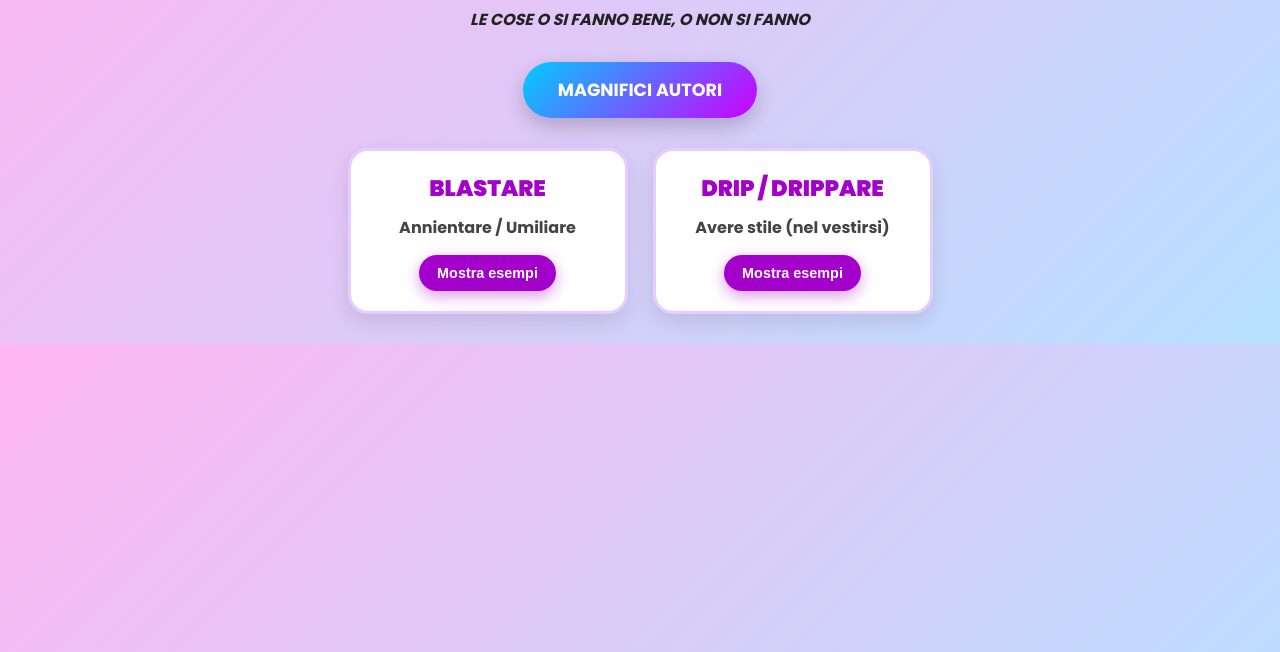
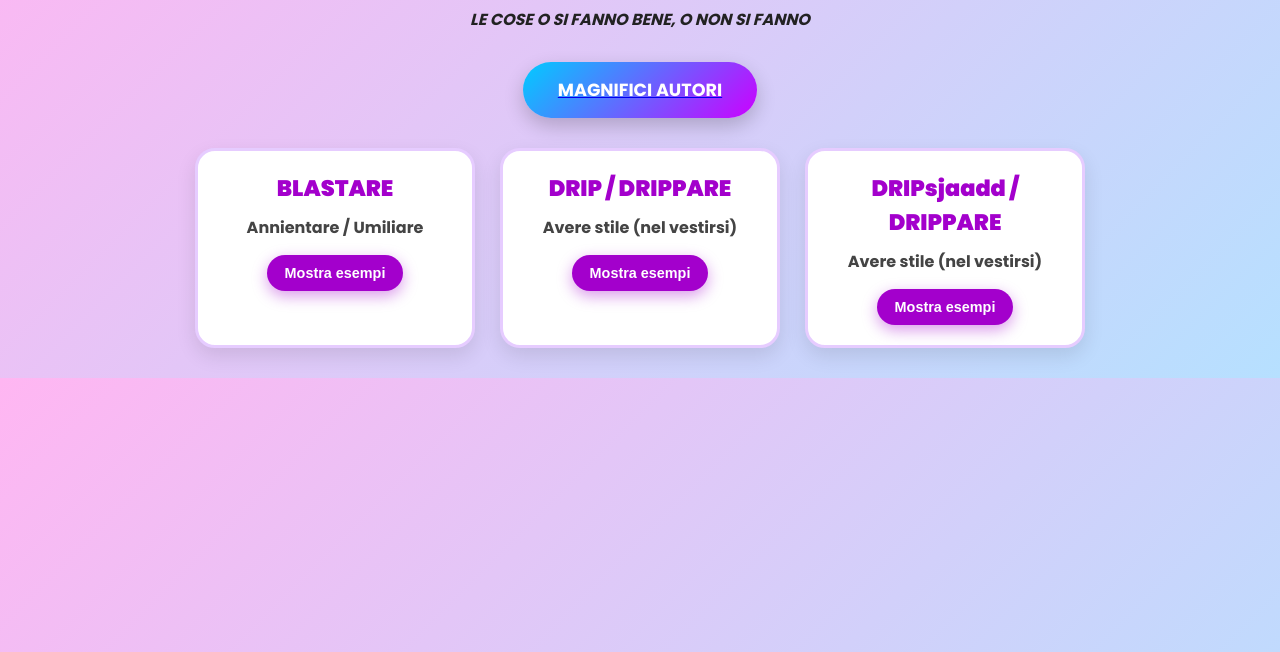
Before and after one commit to Davidemessiiiiiii/sito-frabolario, a plain HTML site: page index.html in a window 1280 px wide. Shown: the part 148-800 px from the top of the page. Drawn offline with Linux system fonts and the light colour scheme.

Commit message:
Update index.html

```diff
--- a/index.html
+++ b/index.html
@@ -12,7 +12,7 @@
   <h2>L'UNICO VERO VOCABOLARIO DEI FRA</h2>
   <h3>LE COSE O SI FANNO BENE, O NON SI FANNO</h3>
 
-  <button class="bottonePerAutori">MAGNIFICI AUTORI</button>
+  <a href="indexCreatori.html"><button class="bottonePerAutori">MAGNIFICI AUTORI</button></a>
 
   <div class="contenitoreCard">
     <div class="card">
@@ -35,6 +35,16 @@
       </div>
     </div>
 
+    <div class="card">
+      <h1>DRIPsjaadd / DRIPPARE</h1>
+      <h2>Avere stile (nel vestirsi)</h2>
+      <button class="toggleBtn" onclick="toggleEsempi(this)">Mostra esempi</button>
+      <div class="esempi" style="display: none;">
+                <p>• "Come sei drippato oggi, sei un figo fra!"</p>
+                <p>• "Vez guarda che drip che ho"</p>
+      </div>
+    </div>
+
   </div>
 
   <script>
```
